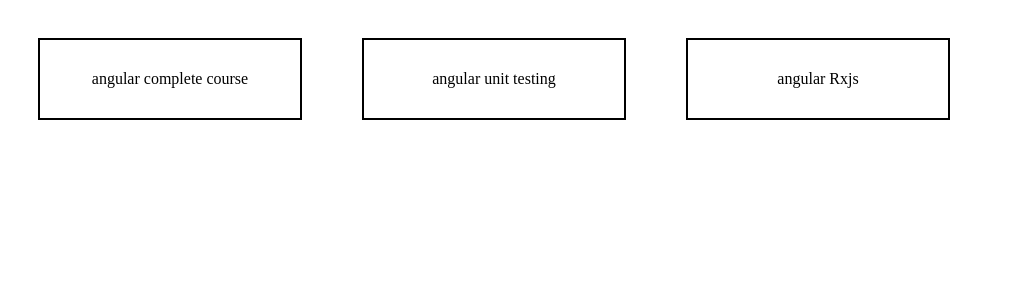
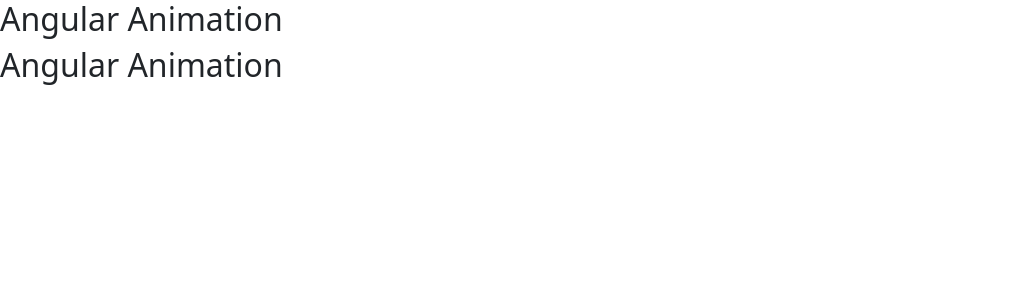
Before and after one commit to Chandan1154/fromangularanimation, an Angular app: page / in a window 1280 px wide. Shown: the top 300 px of the page, without its empty margins (0-1013 px from the left). Built offline with nearby package versions, Linux system fonts and the light colour scheme.

Commit message:
host-context

```diff
--- a/src/app/app.component.html
+++ b/src/app/app.component.html
@@ -1,2 +1,20 @@
+<!-- <div>
+  <h1>Angular web dev</h1>
+  <button class="btn  btn-success ">Add</button>
+</div>
+
 <app-course *ngFor="let course of courses " [course]="course" [ngClass]="{active : course.isActive}"
   (click)="course.isActive =!course.isActive"></app-course>
+ -->
+
+<!-- <app-course>
+  <h2>Angular Animation</h2>
+</app-course> -->
+<div class="parent-1">
+  <div>
+    <app-course class="isactive"></app-course>
+  </div>
+</div>
+<div class="parent-2">
+  <app-course></app-course>
+</div>
--- a/src/app/course/course.component.css
+++ b/src/app/course/course.component.css
@@ -1,12 +1,32 @@
-:host{
+/* :host{
     display: inline-block;
     padding: 30px;
     margin: 30px;
     border: 2px solid black;
     width: 200px;
     text-align: center;
+} */
+/* whenerve what target the coustom  element */
+/* :host(.active){
+    border-color: red;
+} */
+/*
+.blue{
+  background-color: aqua;
 }
-  /* whenerve what target the coustom  element */
-:host(.active){
-    border-color: red;
-}
+h1{
+  color: rgb(104, 30, 30);
+} */
+
+/* :host {
+
+  display: block;
+} */
+/*
+host-context you Know the parent element have to target it then you should  use the  host- context
+  :host-context(.parent-1)  {
+  display: block;
+  color: blue;
+  background-color: red;
+  border: 2px solid green;
+} */
--- a/src/app/course/course.component.html
+++ b/src/app/course/course.component.html
@@ -1 +1 @@
-<div>{{course.title}}</div>
+<h2>Angular Animation</h2>
--- a/src/index.html
+++ b/src/index.html
@@ -1,13 +1,22 @@
 <!doctype html>
 <html lang="en">
+
 <head>
   <meta charset="utf-8">
   <title>Animation</title>
   <base href="/">
   <meta name="viewport" content="width=device-width, initial-scale=1">
   <link rel="icon" type="image/x-icon" href="favicon.ico">
-</head>
+  <link href="https://cdn.jsdelivr.net/npm/bootstrap@5.3.2/dist/css/bootstrap.min.css" rel="stylesheet"
+    integrity="sha384-T3c6CoIi6uLrA9TneNEoa7RxnatzjcDSCmG1MXxSR1GAsXEV/Dwwykc2MPK8M2HN" crossorigin="anonymous">
+  </head>
+
 <body>
   <app-root></app-root>
+  <script src="https://cdn.jsdelivr.net/npm/bootstrap@5.3.2/dist/js/bootstrap.bundle.min.js"
+    integrity="sha384-C6RzsynM9kWDrMNeT87bh95OGNyZPhcTNXj1NW7RuBCsyN/o0jlpcV8Qyq46cDfL"
+    crossorigin="anonymous"></script>
+
 </body>
+
 </html>
--- a/src/styles.css
+++ b/src/styles.css
@@ -1 +1,11 @@
 /* You can add global styles to this file, and also import other style files */
+
+/* h1{
+    color: green;
+    border: 1px solid olive;
+} */
+
+
+h1{
+    color: red;
+}
```
Also changed, not shown: src/app/course/course.component.ts (+12 -5 lines), src/app/course/gg.html (deleted).
